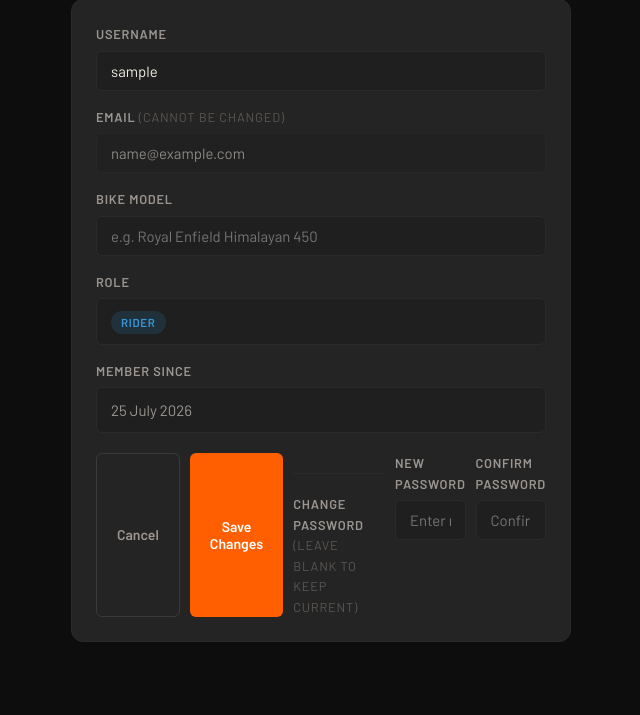
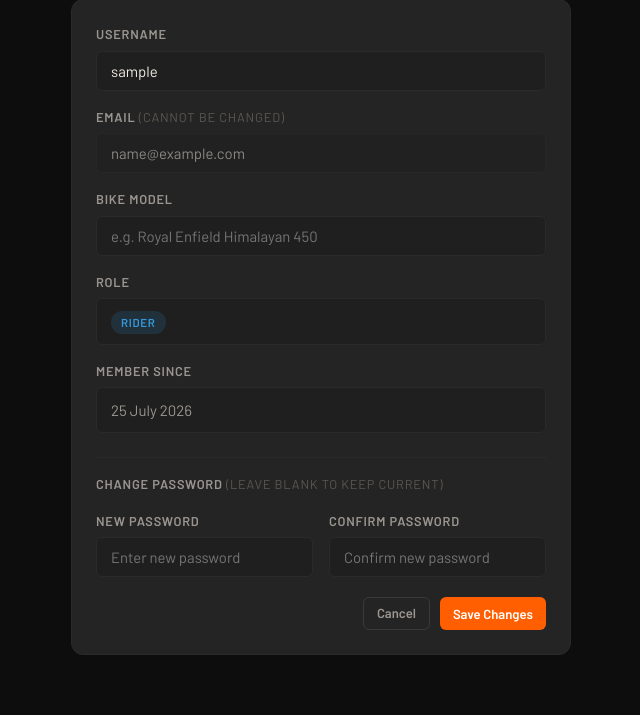
Before and after one commit to Promish-bista/motolog, a Flask app: page /profile in a window 1280 px wide. Shown: the part 250-965 px from the top of the page, without its empty margins (39-679 px from the left). Before the commit the page ends 892 px from the top, so only its background shows below. Run offline with Flask 3, Linux system fonts and the light colour scheme; the visitor is signed in with stand-in values (Sample User, id 1); some web fonts are replaced.

Commit message:
Fix profile page layout and resize action buttons

```diff
--- a/templates/profile.html
+++ b/templates/profile.html
@@ -46,12 +46,7 @@
         </div>
       </div>
 
-    </div>
-
-    <div class="modal-actions" style="margin-top:20px;">
-      <a href="{{ url_for('dashboard') }}" class="btn btn-ghost">Cancel</a>
-      <button type="submit" class="btn btn-primary">Save Changes</button>
-    <div class="form-group full" style="margin-top:20px; padding-top:20px; border-top:1px solid var(--border);">
+      <div class="form-group full" style="margin-top:8px; padding-top:16px; border-top:1px solid var(--border);">
         <label>Change Password <span style="color:var(--text-muted);font-weight:400;">(leave blank to keep current)</span></label>
       </div>
 
@@ -64,6 +59,12 @@
         <label for="confirm_password">Confirm Password</label>
         <input type="password" id="confirm_password" name="confirm_password" placeholder="Confirm new password">
       </div>
+
+    </div>
+
+    <div class="modal-actions" style="margin-top:20px;">
+      <a href="{{ url_for('dashboard') }}" class="btn btn-ghost btn-sm">Cancel</a>
+      <button type="submit" class="btn btn-primary btn-sm">Save Changes</button>
     </div>
   </form>
 </div>
```
